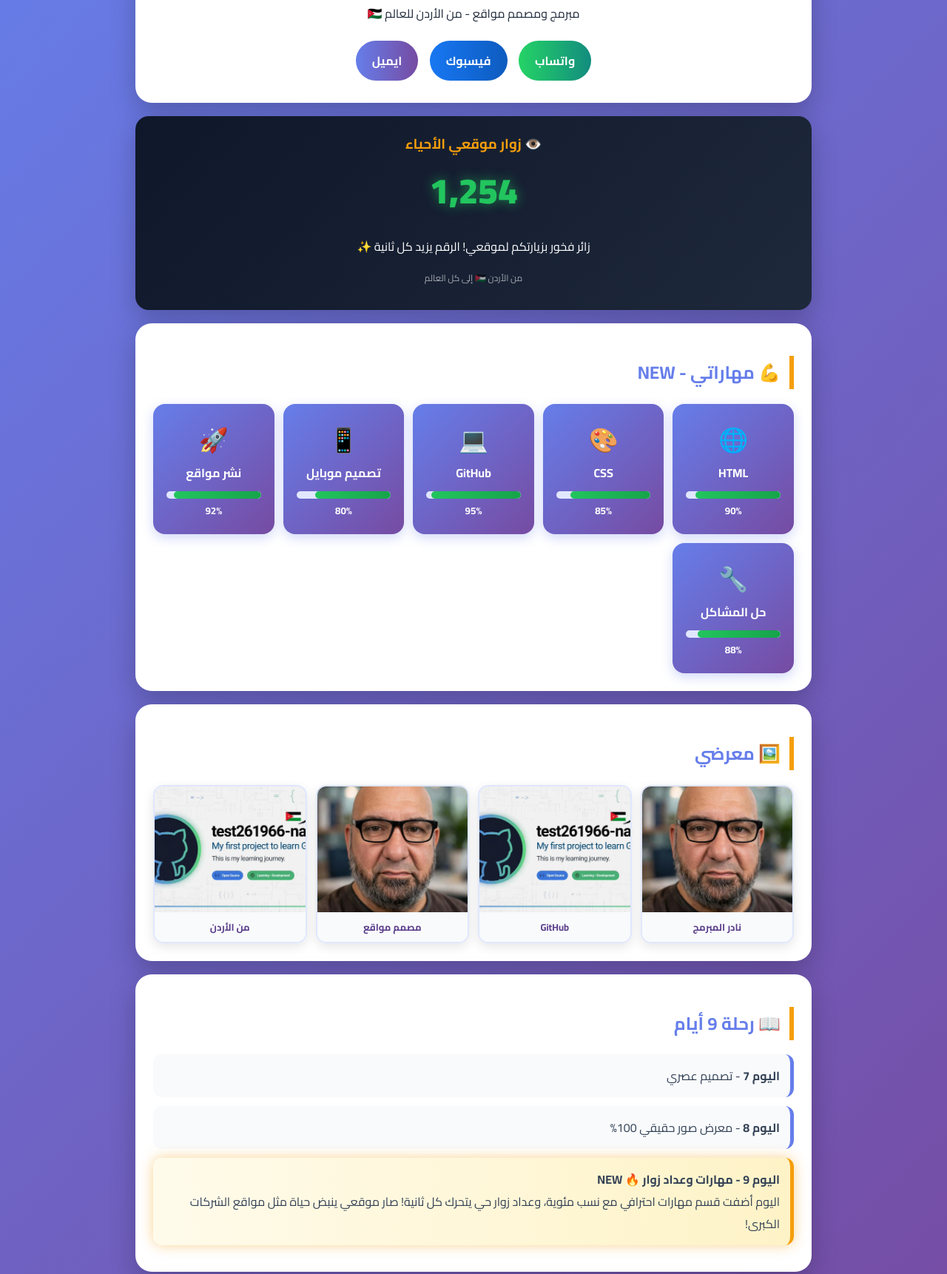
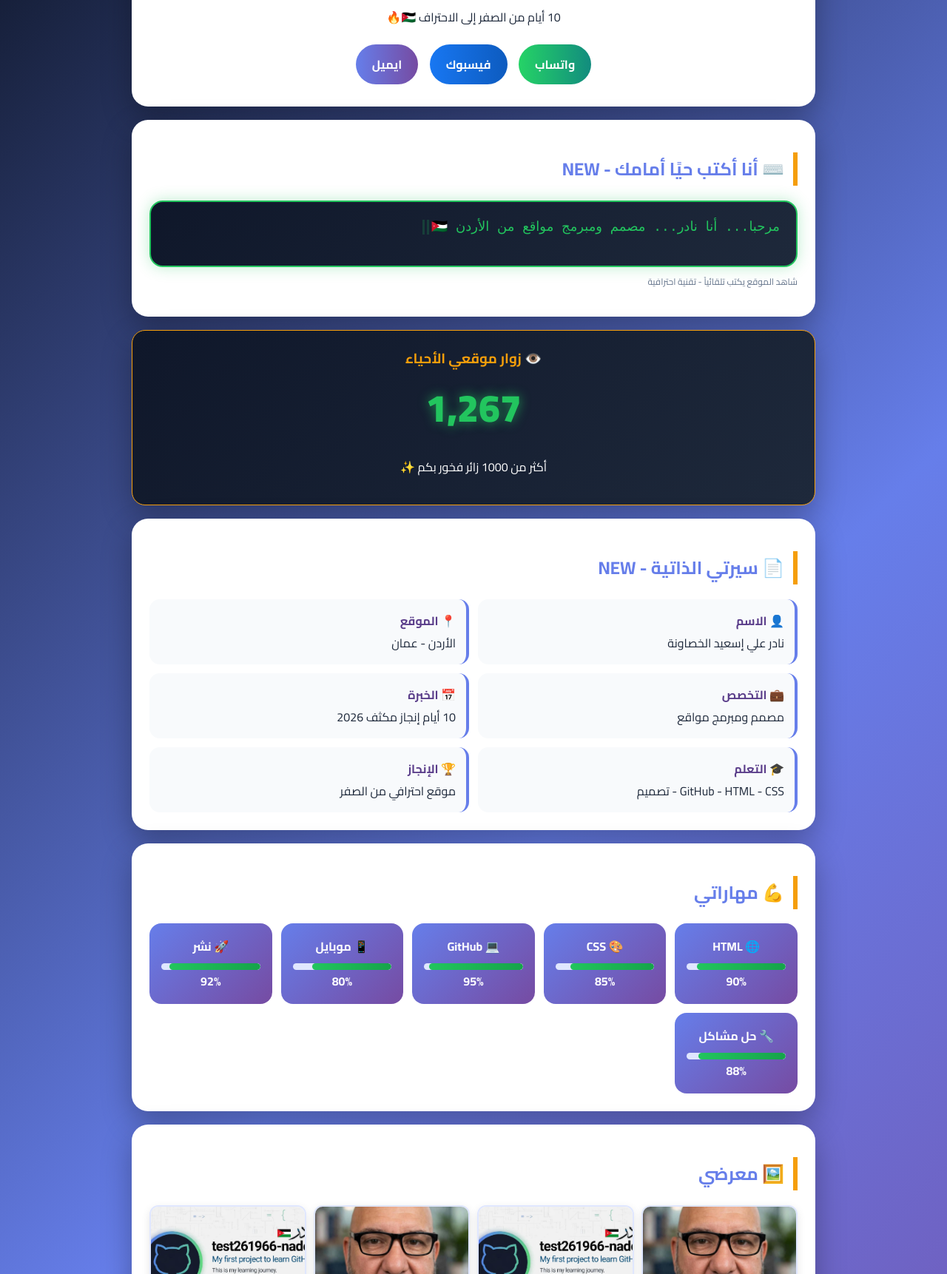
Before and after one commit to naderalkhassawneh-hub/test261966-nader, a plain HTML site: page index.html in a window 1280 px wide. Shown: the part 176-1898 px from the top of the page at 74% size. Drawn offline with Linux system fonts and the light colour scheme.

Commit message:
Update index.html for design and content enhancements

```diff
--- a/index.html
+++ b/index.html
@@ -3,86 +3,120 @@
 <head>
 <meta charset="UTF-8">
 <meta name="viewport" content="width=device-width, initial-scale=1">
-<title>نادر الخصاونة - مهاراتي</title>
+<title>نادر الخصاونة - 10 أيام إنجاز</title>
 <link href="https://fonts.googleapis.com/css2?family=Cairo:wght@400;700;900&display=swap" rel="stylesheet">
 <style>
 *{box-sizing:border-box}
-body{margin:0;background:linear-gradient(135deg,#667eea 0%,#764ba2 100%);font-family:'Cairo',system-ui;min-height:100vh;color:#fff}
-.container{max-width:950px;margin:auto;padding:18px}
-.card{background:#ffffff;color:#1e293b;border-radius:22px;padding:24px;margin:18px 0;box-shadow:0 12px 35px rgba(0,0,0,0.22)}
-.badge{background:linear-gradient(90deg,#f59e0b,#ef4444);color:#fff;padding:7px 18px;border-radius:25px;font-weight:900;font-size:14px}
-h1{color:#5a3d8a;font-size:34px;margin:10px 0;text-align:center}
+body{margin:0;background:linear-gradient(135deg,#0f172a 0%,#667eea 50%,#764ba2 100%);font-family:'Cairo',system-ui;min-height:100vh;color:#fff}
+.container{max-width:960px;margin:auto;padding:18px}
+.card{background:#fff;color:#1e293b;border-radius:22px;padding:24px;margin:18px 0;box-shadow:0 15px 40px rgba(0,0,0,0.3)}
+.badge{background:linear-gradient(90deg,#f59e0b,#ec4899,#8b5cf6);color:#fff;padding:8px 20px;border-radius:25px;font-weight:900;font-size:15px;animation:glow 2s infinite}
+@keyframes glow{0%,100%{box-shadow:0 0 10px #f59e0b}50%{box-shadow:0 0 25px #ec4899}}
+h1{color:#5a3d8a;font-size:36px;margin:10px 0;text-align:center}
 h2{color:#667eea;border-right:6px solid #f59e0b;padding-right:12px}
 .btn{display:inline-block;padding:12px 22px;border-radius:30px;text-decoration:none;color:#fff;margin:6px;font-weight:bold;transition:0.3s}
-.btn:hover{transform:scale(1.05)}
+.btn:hover{transform:scale(1.08)}
 .wa{background:linear-gradient(90deg,#25D366,#128C7E)}.fb{background:linear-gradient(90deg,#1877f2,#0d5bbf)}.mail{background:linear-gradient(90deg,#667eea,#764ba2)}
+.type-box{background:linear-gradient(135deg,#0f172a,#1e293b);color:#22c55e;border-radius:18px;padding:22px;font-family:monospace;font-size:18px;min-height:90px;border:2px solid #22c55e;box-shadow:0 0 20px rgba(34,197,94,0.3)}
+.type-box span{border-left:3px solid #22c55e;animation:blink 0.8s infinite;padding-left:3px}
+@keyframes blink{50%{border-color:transparent}}
+.counter{background:linear-gradient(135deg,#0f172a,#1e293b);color:#fff;border-radius:18px;padding:20px;text-align:center;border:1px solid #f59e0b}
+.num{font-size:52px;font-weight:900;color:#22c55e;text-shadow:0 0 15px rgba(34,197,94,0.7)}
 .skills{display:grid;grid-template-columns:repeat(auto-fit,minmax(140px,1fr));gap:12px}
-.skill{background:linear-gradient(135deg,#667eea,#764ba2);color:#fff;padding:18px;border-radius:16px;text-align:center;font-weight:bold;box-shadow:0 5px 15px rgba(102,126,234,0.3);transition:0.3s}
-.skill:hover{transform:translateY(-5px) rotate(1deg)}
-.skill span{font-size:32px;display:block}
-.bar{height:10px;background:#e0e7ff;border-radius:10px;overflow:hidden;margin-top:10px}
+.skill{background:linear-gradient(135deg,#667eea,#764ba2);color:#fff;padding:16px;border-radius:16px;text-align:center;font-weight:bold}
+.bar{height:9px;background:#e0e7ff;border-radius:10px;overflow:hidden;margin-top:8px}
 .bar i{display:block;height:100%;background:linear-gradient(90deg,#22c55e,#16a34a);border-radius:10px}
-.counter{background:linear-gradient(135deg,#0f172a,#1e293b);color:#fff;border-radius:18px;padding:20px;text-align:center}
-.counter h3{color:#f59e0b;margin:0}
-.num{font-size:48px;font-weight:900;color:#22c55e;text-shadow:0 0 15px rgba(34,197,94,0.6)}
+.cv{display:grid;grid-template-columns:1fr 1fr;gap:12px}
+.cv-item{background:#f8fafc;border-radius:14px;padding:14px;border-right:4px solid #667eea}
+.cv-item b{color:#5a3d8a}
 .day{background:#f8fafc;border-right:5px solid #667eea;padding:14px;margin:12px 0;border-radius:12px;color:#334155}
-.day.new{border-color:#f59e0b;background:linear-gradient(90deg,#fffbeb,#fef3c7);box-shadow:0 0 18px rgba(245,158,11,0.45)}
-.gallery{display:grid;grid-template-columns:repeat(auto-fit,minmax(160px,1fr));gap:12px}
-.g-item{border-radius:14px;overflow:hidden;box-shadow:0 5px 15px rgba(0,0,0,0.1);border:2px solid #e0e7ff}
-.g-item img{width:100%;height:170px;object-fit:cover;display:block}
-.g-item p{padding:8px;text-align:center;font-weight:bold;color:#5a3d8a;margin:0;font-size:13px;background:#f8fafc}
+.day.new{border-color:#f59e0b;background:linear-gradient(90deg,#fffbeb,#fef3c7);box-shadow:0 0 18px rgba(245,158,11,0.5)}
+.gallery{display:grid;grid-template-columns:repeat(auto-fit,minmax(150px,1fr));gap:10px}
+.g-item{border-radius:12px;overflow:hidden;box-shadow:0 4px 12px rgba(0,0,0,0.1);border:2px solid #e0e7ff}
+.g-item img{width:100%;height:150px;object-fit:cover;display:block}
+.g-item p{padding:6px;text-align:center;font-weight:bold;color:#5a3d8a;margin:0;font-size:12px;background:#f8fafc}
+@media(max-width:600px){.cv{grid-template-columns:1fr}}
 </style>
 </head>
 <body>
 <div class="container">
 <div class="card" style="text-align:center">
-<span class="badge">🔥 اليوم 9 - مهاراتي وعداد زوار حي 🔥</span>
+<span class="badge">🎉 اليوم 10 - مفاجأة 10 أيام! 🎉</span>
 <h1>نادر علي إسعيد الخصاونة</h1>
-<p>مبرمج ومصمم مواقع - من الأردن للعالم 🇯🇴</p>
+<p>10 أيام من الصفر إلى الاحتراف 🇯🇴🔥</p>
 <a class="btn wa" href="https://wa.me/962786102948">واتساب</a>
 <a class="btn fb" href="https://www.facebook.com/share/1BkX2RDVJJ/">فيسبوك</a>
 <a class="btn mail" href="mailto:Naderalkhassawneh@gmail.com">ايميل</a>
 </div>
 
-<div class="card counter">
-<h3>👁️ زوار موقعي الأحياء</h3>
-<div class="num" id="vis">1,247</div>
-<p>زائر فخور بزيارتكم لموقعي! الرقم يزيد كل ثانية ✨</p>
-<p style="font-size:12px;opacity:.6">من الأردن 🇯🇴 إلى كل العالم</p>
+<div class="card"><h2>⌨️ أنا أكتب حيًا أمامك - NEW</h2>
+<div class="type-box" id="typeBox"><span id="typeText"></span><span></span></div>
+<p style="color:#64748b;font-size:12px;margin-top:8px">شاهد الموقع يكتب تلقائياً - تقنية احترافية</p>
 </div>
 
-<div class="card"><h2>💪 مهاراتي - NEW</h2>
+<div class="card counter">
+<h3 style="color:#f59e0b;margin:0">👁️ زوار موقعي الأحياء</h3>
+<div class="num" id="vis">1,260</div>
+<p>أكثر من 1000 زائر فخور بكم ✨</p>
+</div>
+
+<div class="card"><h2>📄 سيرتي الذاتية - NEW</h2>
+<div class="cv">
+<div class="cv-item"><b>👤 الاسم</b><br>نادر علي إسعيد الخصاونة</div>
+<div class="cv-item"><b>📍 الموقع</b><br>الأردن - عمان</div>
+<div class="cv-item"><b>💼 التخصص</b><br>مصمم ومبرمج مواقع</div>
+<div class="cv-item"><b>📅 الخبرة</b><br>10 أيام إنجاز مكثف 2026</div>
+<div class="cv-item"><b>🎓 التعلم</b><br>GitHub - HTML - CSS - تصميم</div>
+<div class="cv-item"><b>🏆 الإنجاز</b><br>موقع احترافي من الصفر</div>
+</div>
+</div>
+
+<div class="card"><h2>💪 مهاراتي</h2>
 <div class="skills">
-<div class="skill"><span>🌐</span>HTML<div class="bar"><i style="width:90%"></i></div><small>90%</small></div>
-<div class="skill"><span>🎨</span>CSS<div class="bar"><i style="width:85%"></i></div><small>85%</small></div>
-<div class="skill"><span>💻</span>GitHub<div class="bar"><i style="width:95%"></i></div><small>95%</small></div>
-<div class="skill"><span>📱</span>تصميم موبايل<div class="bar"><i style="width:80%"></i></div><small>80%</small></div>
-<div class="skill"><span>🚀</span>نشر مواقع<div class="bar"><i style="width:92%"></i></div><small>92%</small></div>
-<div class="skill"><span>🔧</span>حل المشاكل<div class="bar"><i style="width:88%"></i></div><small>88%</small></div>
+<div class="skill">🌐 HTML<div class="bar"><i style="width:90%"></i></div>90%</div>
+<div class="skill">🎨 CSS<div class="bar"><i style="width:85%"></i></div>85%</div>
+<div class="skill">💻 GitHub<div class="bar"><i style="width:95%"></i></div>95%</div>
+<div class="skill">📱 موبايل<div class="bar"><i style="width:80%"></i></div>80%</div>
+<div class="skill">🚀 نشر<div class="bar"><i style="width:92%"></i></div>92%</div>
+<div class="skill">🔧 حل مشاكل<div class="bar"><i style="width:88%"></i></div>88%</div>
 </div>
 </div>
 
 <div class="card"><h2>🖼️ معرضي</h2>
 <div class="gallery">
-<div class="g-item"><img src="nader.jpeg"><p>نادر المبرمج</p></div>
+<div class="g-item"><img src="nader.jpeg"><p>المبرمج</p></div>
 <div class="g-item"><img src="nader-github.jpeg"><p>GitHub</p></div>
-<div class="g-item"><img src="nader.jpeg"><p>مصمم مواقع</p></div>
-<div class="g-item"><img src="nader-github.jpeg"><p>من الأردن</p></div>
+<div class="g-item"><img src="nader.jpeg"><p>مصمم</p></div>
+<div class="g-item"><img src="nader-github.jpeg"><p>الأردن</p></div>
 </div>
 </div>
 
-<div class="card"><h2>📖 رحلة 9 أيام</h2>
-<div class="day"><strong>اليوم 7</strong> - تصميم عصري</div>
-<div class="day"><strong>اليوم 8</strong> - معرض صور حقيقي 100%</div>
-<div class="day new"><strong>اليوم 9 - مهارات وعداد زوار 🔥 NEW</strong><br>اليوم أضفت قسم مهارات احترافي مع نسب مئوية، وعداد زوار حي يتحرك كل ثانية! صار موقعي ينبض حياة مثل مواقع الشركات الكبرى!</div>
+<div class="card"><h2>📖 رحلة 10 أيام - من الصفر للقمة</h2>
+<div class="day"><strong>اليوم 1-3</strong> - تعلم GitHub ورفع الملفات</div>
+<div class="day"><strong>اليوم 7-8</strong> - تصميم عصري ومعرض صور</div>
+<div class="day"><strong>اليوم 9</strong> - مهارات وعداد زوار حي</div>
+<div class="day new"><strong>اليوم 10 - الكتابة الحية والسيرة الذاتية 🔥 NEW</strong><br>أضفت اليوم تقنية الكتابة التلقائية التي تكتب لوحدها مثل مواقع الشركات العالمية! + سيرة ذاتية احترافية. موقعي صار ينافس مواقع المحترفين!</div>
 </div>
 
-<div class="card" style="text-align:center;background:linear-gradient(135deg,#667eea,#764ba2);color:#fff"><p>🇯🇴 نادر - 9 أيام من الصفر للاحتراف - 0786102948</p></div>
+<div class="card" style="text-align:center;background:linear-gradient(135deg,#667eea,#764ba2);color:#fff">
+<h2 style="color:#fff;border:none;text-align:center">🎊 10 أيام إنجاز! 🎊</h2>
+<p>من شخص لا يعرف GitHub إلى مبرمج عنده موقع احترافي ينبض حياة!</p>
+<p>🇯🇴 نادر الخصاونة - الأردن - 0786102948</p>
+<p style="font-size:12px;opacity:.8">test261966 - رحلتي بدأت 2026</p>
+</div>
 </div>
 <script>
-// عداد حي يزيد
-let c=1247;
-setInterval(()=>{c+=Math.floor(Math.random()*3); document.getElementById('vis').textContent=c.toLocaleString();},1200);
+let c=1260; setInterval(()=>{c+=Math.floor(Math.random()*3); document.getElementById('vis').textContent=c.toLocaleString();},1200);
+const texts=["مرحبا... أنا نادر... مصمم ومبرمج مواقع من الأردن 🇯🇴","أتعلم كل يوم... وأبني موقعي حجر حجر...","10 أيام من الصفر... واليوم موقعي احترافي! 🚀","أحلم أن أكون مبرمج كبير... وأخدم وطني الأردن","شكراً لزيارتكم موقعي... أنتم وقود نجاحي ❤️"];
+let ti=0, ci=0, del=false;
+function type(){
+  const cur=texts[ti];
+  const el=document.getElementById('typeText');
+  if(!del){ el.textContent=cur.substring(0,ci+1); ci++; if(ci===cur.length){ setTimeout(()=>del=true,1500); } }
+  else { el.textContent=cur.substring(0,ci-1); ci--; if(ci===0){ del=false; ti=(ti+1)%texts.length; } }
+  setTimeout(type, del?40:90);
+}
+type();
 </script>
 </body>
 </html>
```
